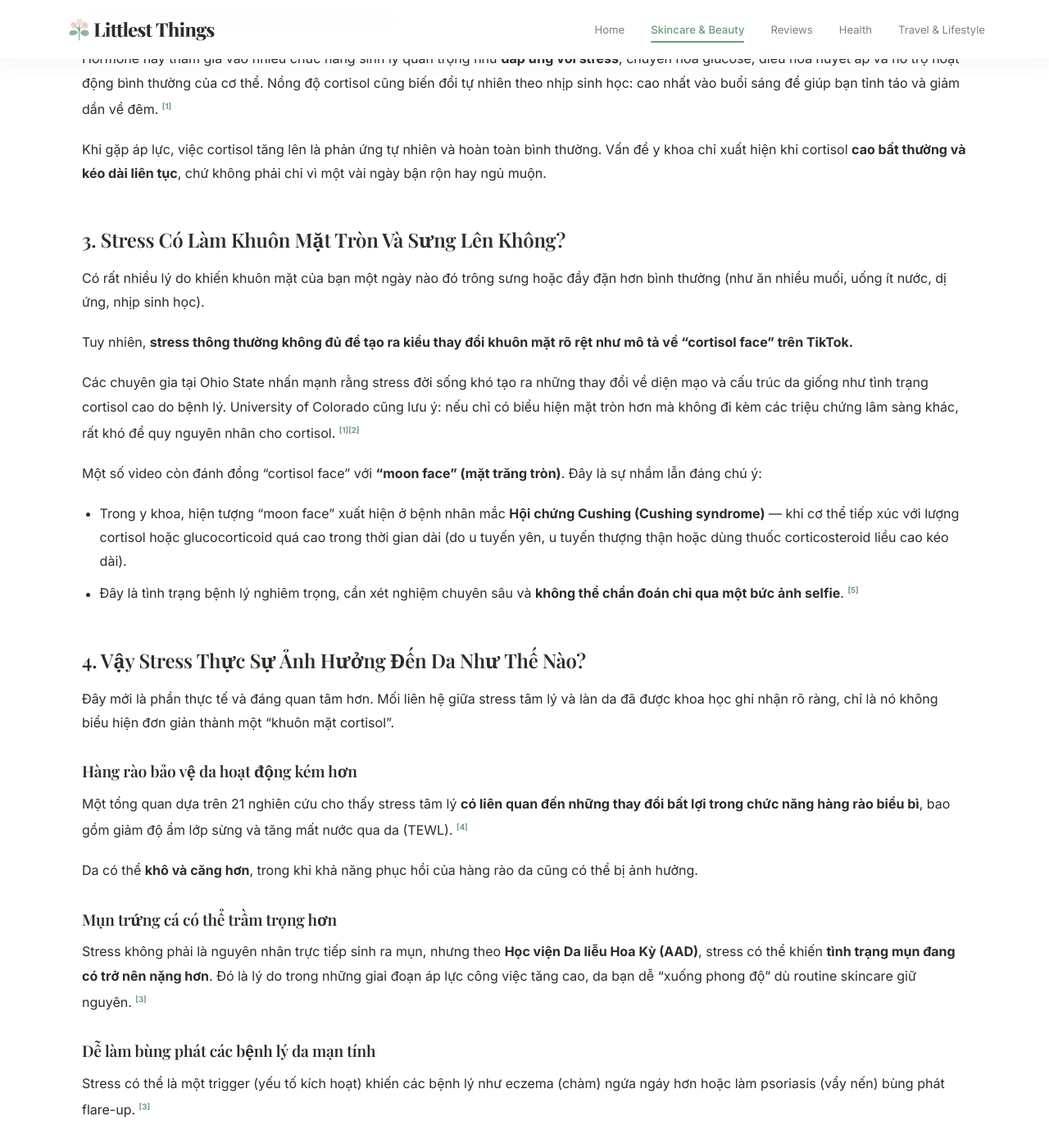
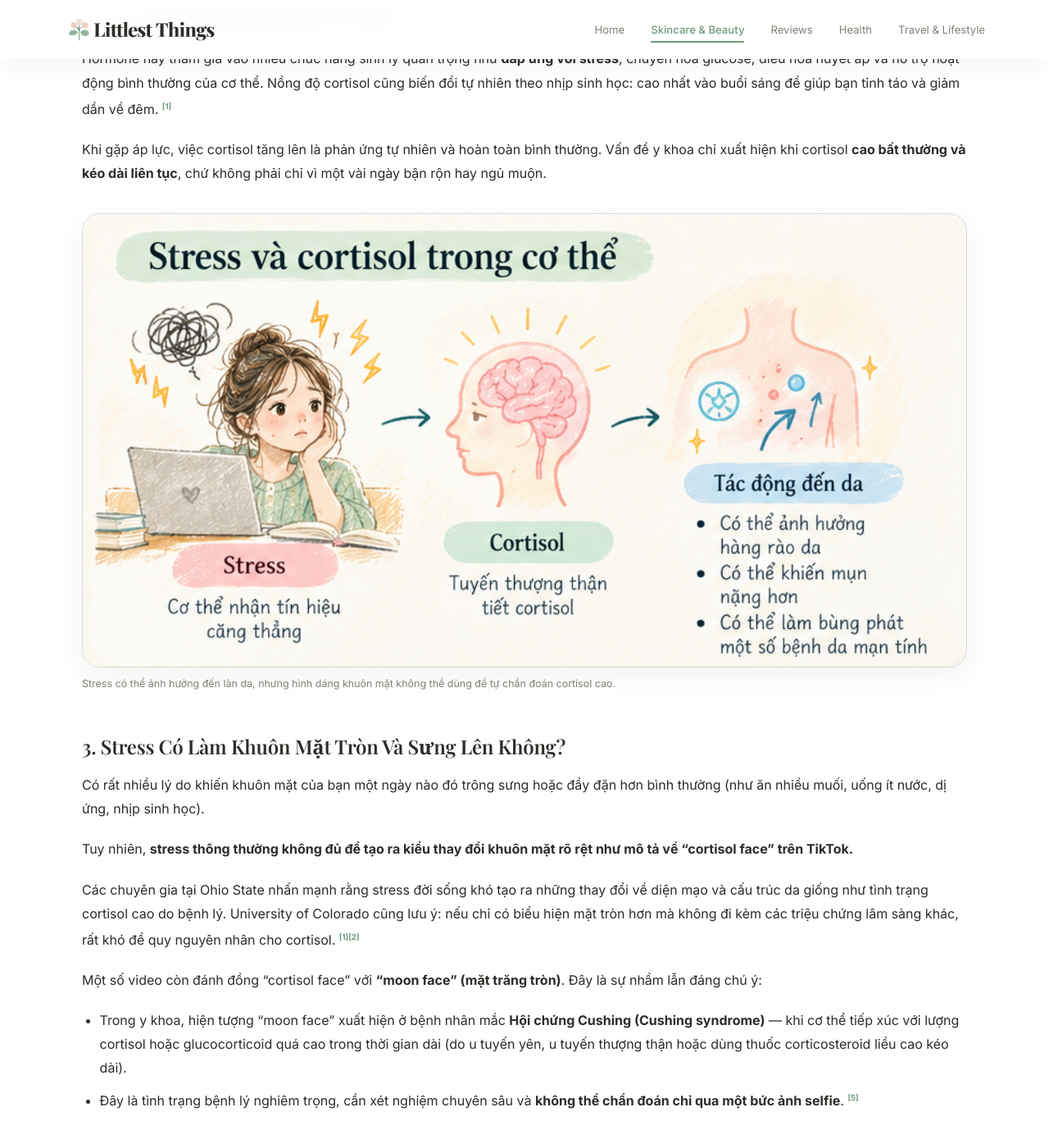
Before and after one commit to gentle-journal/gentle-journal, a Jekyll site: the page built from _kien-thuc/cortisol-face-stress-anh-huong-den-da.html, in a window 1280 px wide and 1400 px high, scrolled down 2092 px. Shown: the whole window at 82% size. Built offline with Jekyll 4.4.1, drawn with Linux system fonts in a browser that asks for light colours; some web fonts are replaced; some of the changed text lies outside the part shown.

Commit message:
Add illustrations to cortisol face article

```diff
--- a/_kien-thuc/cortisol-face-stress-anh-huong-den-da.html
+++ b/_kien-thuc/cortisol-face-stress-anh-huong-den-da.html
@@ -80,6 +80,20 @@
 
         <p>Khi gặp áp lực, việc cortisol tăng lên là phản ứng tự nhiên và hoàn toàn bình thường. Vấn đề y khoa chỉ xuất hiện khi cortisol <strong>cao bất thường và kéo dài liên tục</strong>, chứ không phải chỉ vì một vài ngày bận rộn hay ngủ muộn.</p>
 
+        <figure class="editorial-figure editorial-figure--diagram">
+          <div class="editorial-figure__scroll" role="region" aria-label="Minh họa mối liên hệ giữa stress, cortisol và ảnh hưởng có thể có lên làn da" tabindex="0">
+            <img
+              src="{{ '/assets/images/articles/cortisol-face-stress-anh-huong-den-da/cortisol-stress-lan-da.png' | relative_url }}"
+              width="820"
+              height="420"
+              alt="Minh họa mối liên hệ giữa stress, cortisol và ảnh hưởng có thể có lên làn da">
+          </div>
+          <figcaption class="editorial-figure__caption">
+            Stress có thể ảnh hưởng đến làn da, nhưng hình dáng khuôn mặt không thể dùng để tự chẩn đoán cortisol cao.
+            <span class="editorial-figure__hint">Vuốt ngang để xem toàn bộ hình.</span>
+          </figcaption>
+        </figure>
+
         <h2>3. Stress Có Làm Khuôn Mặt Tròn Và Sưng Lên Không?</h2>
 
         <p>Có rất nhiều lý do khiến khuôn mặt của bạn một ngày nào đó trông sưng hoặc đầy đặn hơn bình thường (như ăn nhiều muối, uống ít nước, dị ứng, nhịp sinh học).</p>
@@ -104,6 +118,20 @@
         <p>Một tổng quan dựa trên 21 nghiên cứu cho thấy stress tâm lý <strong>có liên quan đến những thay đổi bất lợi trong chức năng hàng rào biểu bì</strong>, bao gồm giảm độ ẩm lớp sừng và tăng mất nước qua da (TEWL). <sup class="editorial-citation"><a href="#source-pubmed" aria-label="Nguồn 4">[4]</a></sup></p>
 
         <p>Da có thể <strong>khô và căng hơn</strong>, trong khi khả năng phục hồi của hàng rào da cũng có thể bị ảnh hưởng.</p>
+
+        <figure class="editorial-figure editorial-figure--diagram">
+          <div class="editorial-figure__scroll" role="region" aria-label="Minh họa hàng rào da bình thường và tăng mất nước qua da TEWL khi stress kéo dài" tabindex="0">
+            <img
+              src="{{ '/assets/images/articles/cortisol-face-stress-anh-huong-den-da/stress-hang-rao-da-tewl.png' | relative_url }}"
+              width="690"
+              height="420"
+              alt="Minh họa hàng rào da bình thường và tăng mất nước qua da TEWL khi stress kéo dài">
+          </div>
+          <figcaption class="editorial-figure__caption">
+            Stress tâm lý có liên quan đến thay đổi chức năng hàng rào biểu bì và tăng mất nước qua da trong một số nghiên cứu.
+            <span class="editorial-figure__hint">Vuốt ngang để xem toàn bộ hình.</span>
+          </figcaption>
+        </figure>
 
         <h3>Mụn trứng cá có thể trầm trọng hơn</h3>
 
@@ -136,6 +164,23 @@
           <li><strong>Quay về các bước căn bản nếu da nhạy cảm:</strong> Khi da bắt đầu khô, căng hoặc dễ kích ứng, hãy tối giản hóa:
             <blockquote><p><strong>Làm sạch dịu nhẹ → Dưỡng ẩm phục hồi → Chống nắng</strong></p></blockquote>
           </li>
+        </ol>
+
+        <figure class="editorial-figure editorial-figure--diagram">
+          <div class="editorial-figure__scroll" role="region" aria-label="Routine đơn giản gồm làm sạch dịu nhẹ, dưỡng ẩm và chống nắng khi da đang stress" tabindex="0">
+            <img
+              src="{{ '/assets/images/articles/cortisol-face-stress-anh-huong-den-da/routine-skincare-khi-stress.png' | relative_url }}"
+              width="755"
+              height="250"
+              alt="Routine đơn giản gồm làm sạch dịu nhẹ, dưỡng ẩm và chống nắng khi da đang stress">
+          </div>
+          <figcaption class="editorial-figure__caption">
+            Khi da đang khó chịu, giữ routine đơn giản thường hữu ích hơn việc thêm nhiều treatment mới.
+            <span class="editorial-figure__hint">Vuốt ngang để xem toàn bộ hình.</span>
+          </figcaption>
+        </figure>
+
+        <ol start="3">
           <li><strong>Tránh thêm treatment mạnh:</strong> Đây không phải là lúc thích hợp để thử acid nồng độ cao hơn, retinol mạnh hơn hay layering quá nhiều hoạt chất. Mục tiêu là giữ cho da êm dịu, không phải tìm sản phẩm “hạ cortisol qua da”.</li>
         </ol>
 
--- a/assets/css/editorial-article.css
+++ b/assets/css/editorial-article.css
@@ -167,6 +167,13 @@
   font-size: .72rem;
 }
 
+.editorial-figure__caption {
+  margin: 10px 0 0;
+  color: var(--editorial-ink-soft);
+  font-size: .78rem;
+  line-height: 1.6;
+}
+
 .editorial-note {
   margin: 48px 0 8px;
   padding: 24px 26px;
```
Also changed, not shown: assets/images/articles/cortisol-face-stress-anh-huong-den-da/cortisol-stress-lan-da.png (added), assets/images/articles/cortisol-face-stress-anh-huong-den-da/routine-skincare-khi-stress.png (added), assets/images/articles/cortisol-face-stress-anh-huong-den-da/stress-hang-rao-da-tewl.png (added).
